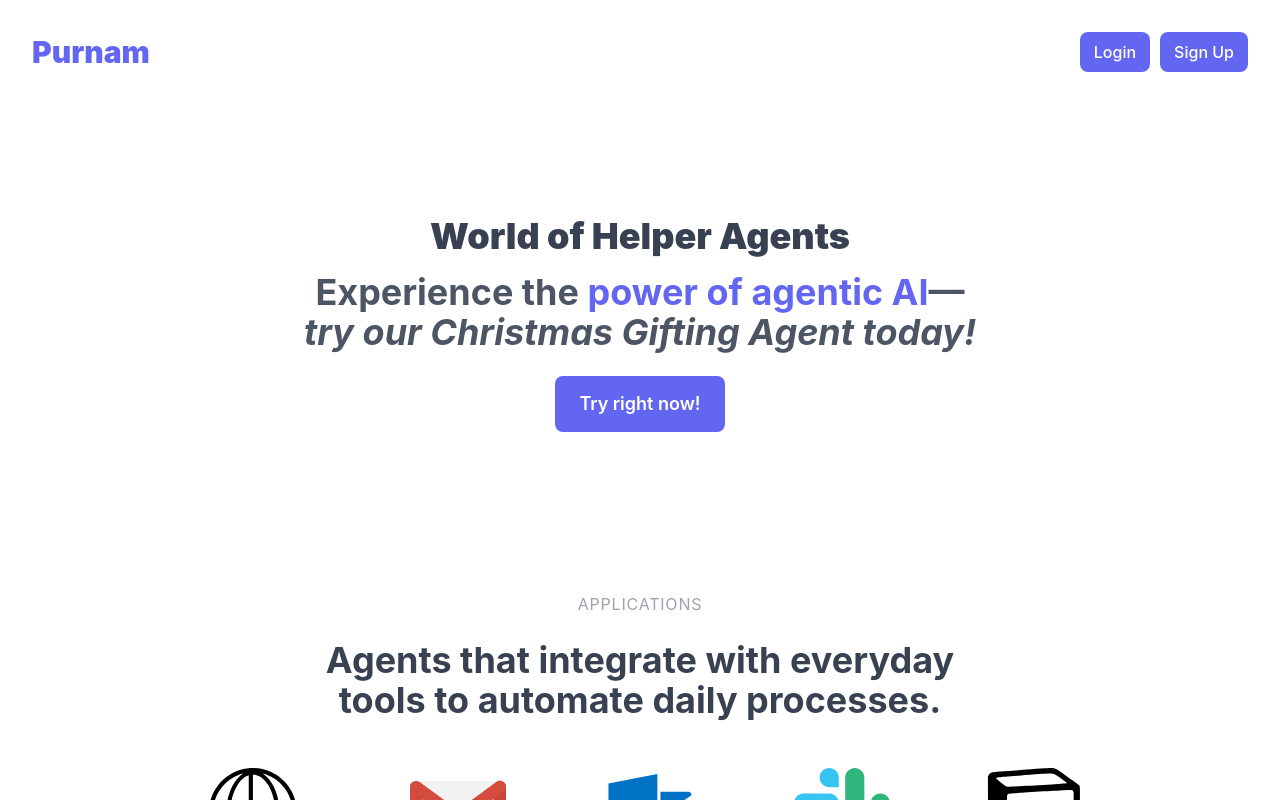
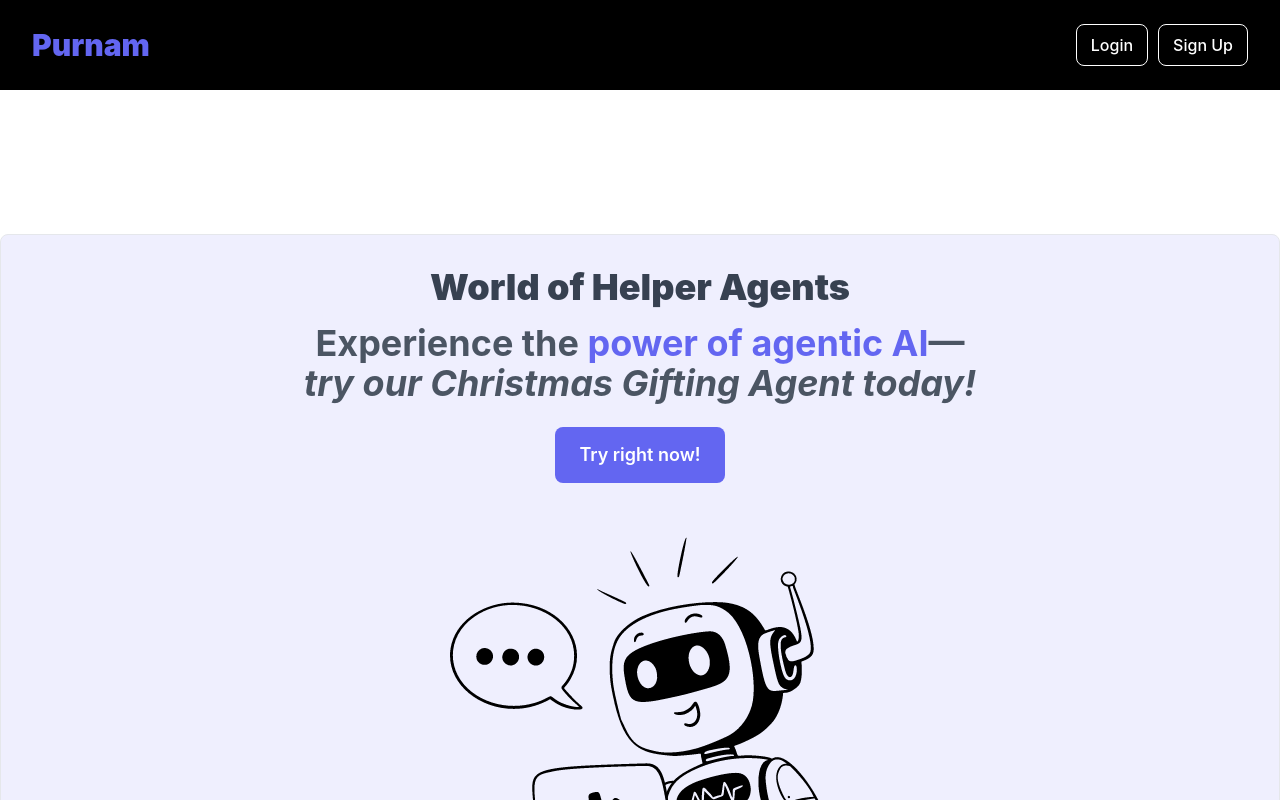
Before and after one commit to nipunhsud/agent-dashboard, a React (Create React App) app: page / in a window 1280 px wide. Shown: the top 800 px of the page. Built offline with nearby package versions, Linux system fonts and the light colour scheme; no server answers.

Commit message:
starting to add illustrations and some layouts in the hero section and footer

```diff
--- a/src/components/ContactForm.js
+++ b/src/components/ContactForm.js
@@ -1,6 +1,7 @@
 import React, { useState } from "react";
 import { db } from "../config/firebase";
 import { collection, addDoc } from "firebase/firestore";
+import footerBot from "../assets/bot-footer.png";
 
 const ContactForm = () => {
   const [name, setName] = useState("");
@@ -72,6 +73,11 @@ const ContactForm = () => {
           {status}
         </p>
       )}
+       <img
+        src={footerBot}
+        alt="Christmas Gifting Agent"
+        className="mt-8 max-w-[400px] mx-auto"
+      />
     </section>
   );
 };
--- a/src/components/Header.js
+++ b/src/components/Header.js
@@ -34,12 +34,12 @@ const Header = () => {
     };
   }, [scrolled]);
   return (
-    <>
-      <header className="container mx-auto items-center justify-center mt-8 sticky top-0 hidden md:flex z-[99999]">
+    <nav class="bg-black sticky top-0">
+      <header className=" container mx-auto items-center justify-center pt-6 pb-6 hidden md:flex z-[99999]">
         <div
-          className={`flex items-center justify-between bg-white transition-all ease-linear duration-300 min-w-fit ${
+          className={`flex items-center justify-between  transition-all ease-linear duration-300 min-w-fit ${
             scrolled
-              ? "w-96 border shadow-lg gap-12 mt-8 rounded-xl p-4 "
+              ? "w-96 border shadow-lg gap-12 mt-0 rounded-xl p-4 "
               : "w-screen shadow-none gap-4 mt-0 rounded-none border-none px-8"
           }   `}
         >
@@ -78,13 +78,13 @@ const Header = () => {
           ) : (
             <nav class="flex gap-2.5">
               <Link
-                className="bg-[#6366f1] text-white rounded-lg py-2 px-3.5 inline-block font-medium cursor-pointer"
+                className="bg-black border border-white text-white rounded-lg py-2 px-3.5 inline-block font-medium cursor-pointer hover:bg-[#6366f1] hover:text-white"
                 to={"/signin"}
               >
                 Login
               </Link>
               <Link
-                className="bg-[#6366f1] text-white rounded-lg py-2 px-3.5 inline-block font-medium cursor-pointer"
+                className="bg-black border border-white text-white rounded-lg py-2 px-3.5 inline-block font-medium cursor-pointer hover:bg-[#6366f1] hover:text-white"
                 to={"/signup"}
               >
                 Sign Up
@@ -116,7 +116,7 @@ const Header = () => {
         </div>
       </div>
       <Drawer isCollapsed={isCollapsed} setIsCollapsed={setIsCollapsed} authUser={user} onLogout={onLogout} />
-    </>
+    </nav>
   );
 };
 
--- a/src/components/HeroSection.js
+++ b/src/components/HeroSection.js
@@ -1,13 +1,15 @@
 import React from "react";
 import { Link } from "react-router-dom";
+import landingPageBot from "../assets/landing-page-bot.png";
+
 
 const HeroSection = () => {
   return (
-    <div className="flex items-center flex-col mt-36  mx-auto container">
+    <div className="flex items-center flex-col mt-36 mx-auto container border pt-8 pb-8 rounded-lg" style={{ backgroundColor: 'rgba(99, 102, 241, 0.1)' }}>
       <h4 className="text-gray-700 font-black text-center max-w-xl xl:max-w-2xl text-balance mx-2.5 text-4xl 2xl:text-6xl">
         World of Helper Agents
       </h4>
-      <p class="mt-4 text-gray-500 font-light text-center max-w-2xl text-balance text-lg 2xl:text-2xl"></p>
+      <p className="mt-4 text-gray-500 font-light text-center max-w-2xl text-balance text-lg 2xl:text-2xl"></p>
       <h3 className="font-bold text-balance text-center max-w-4xl text-2xl lg:text-3xl xl:text-4xl 2xl:text-4xl text-gray-600">
         Experience the{" "}
         <span className="text-[#6366f1]">power of agentic AI</span>—
@@ -15,12 +17,16 @@ const HeroSection = () => {
       </h3>
       <button
         className="mt-6 px-6 py-3.5 bg-[#6366f1] text-white font-semibold rounded-lg text-lg hover:bg-primary-700 hover:bg-[#4338ca]"
-
       >
         <Link to={'/gift'}>
-        Try right now!
+          Try right now!
         </Link>
       </button>
+      <img
+        src={landingPageBot}
+        alt="Christmas Gifting Agent"
+        className="mt-8 max-w-[400px] mx-auto"
+      />
     </div>
   );
 };
```
Also changed, not shown: src/assets/bot-footer.png (added), src/assets/landing-page-bot.png (added).
